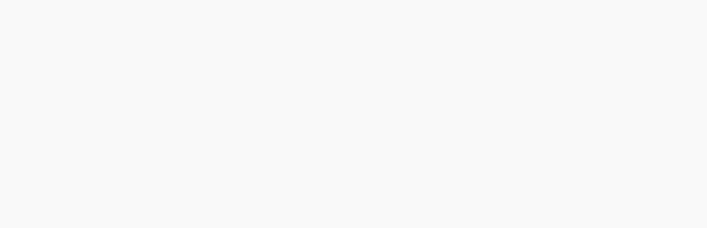
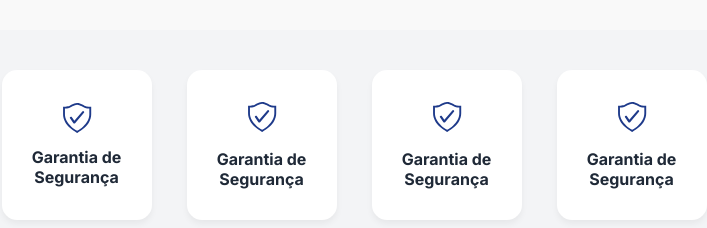
Before and after one commit to isadoracaarvalho/lp-contabilidade, a React (Vite) app: page / in a window 1280 px wide. Shown: the part 1816-2044 px from the top of the page, without its empty margins (286-993 px from the left). Before the commit the page ends 1846 px from the top, so only its background shows below. Built offline with nearby package versions, Linux system fonts and the light colour scheme.

Commit message:
benefits complete !!!

```diff
--- a/src/App.jsx
+++ b/src/App.jsx
@@ -1,6 +1,7 @@
 import Header from "./components/Header"
 import Hero from "./components/Hero"
 import About from "./components/About"
+import Benefits from "./components/Benefits"
 
 function App() {
 
@@ -9,6 +10,7 @@ function App() {
       <Header />
       <Hero />
       <About />
+      <Benefits />
     </div>
   )
 }
--- /dev/null
+++ b/src/components/Benefits.jsx
@@ -0,0 +1,39 @@
+import '../styles/Benefits.css'
+
+import { VscWorkspaceTrusted } from "react-icons/vsc"
+
+const Benefits = () => {
+    return (
+        <section className="benefits">
+            <div className="item">
+                <div className="icon-container">
+                    <VscWorkspaceTrusted className='icon' />
+                </div>
+                <h3>Garantia de Segurança</h3>
+            </div>
+
+            <div className="item">
+                <div className="icon">
+                    <VscWorkspaceTrusted />
+                </div>
+                <h3>Garantia de Segurança</h3>
+            </div>
+
+            <div className="item">
+                <div className="icon">
+                    <VscWorkspaceTrusted />
+                </div>
+                <h3>Garantia de Segurança</h3>
+            </div>
+
+            <div className="item">
+                <div className="icon">
+                    <VscWorkspaceTrusted />
+                </div>
+                <h3>Garantia de Segurança</h3>
+            </div>
+        </section>
+    )
+}
+
+export default Benefits
--- /dev/null
+++ b/src/styles/Benefits.css
@@ -0,0 +1,39 @@
+.benefits {
+    display: flex;
+    flex-wrap: wrap;
+    justify-content: center;
+    gap: 35px;
+    padding: 40px 20px;
+    background-color: var(--color-muted);
+}
+
+.item {
+    width: 150px;
+    height: 150px;
+    background-color: var(--color-light);
+    border-radius: 15px;
+    box-shadow: 0 4px 6px #0000000d;
+
+    display: flex;
+    flex-direction: column;
+    align-items: center;
+    justify-content: center;
+    text-align: center;
+    transition: transform 0.2s ease, box-shadow 0.2s ease;
+}
+
+.item:hover {
+    transform: translateY(-5px);
+    box-shadow: 0 8px 16px rgba(0, 0, 0, 0.1);
+}
+
+.icon {
+    font-size: 30px;
+    color: var(--color-primary);
+    margin-bottom: 10px;
+}
+
+.item h3 {
+    font-size: 16px;
+    color: var(--color-dark);
+}
```
